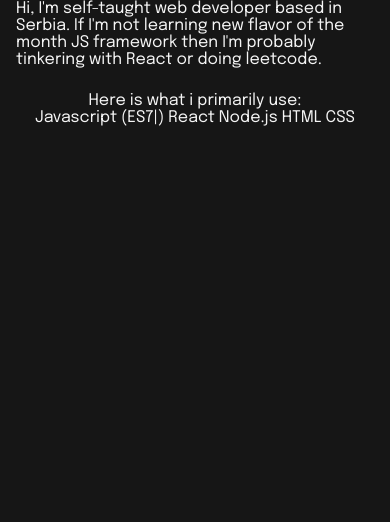
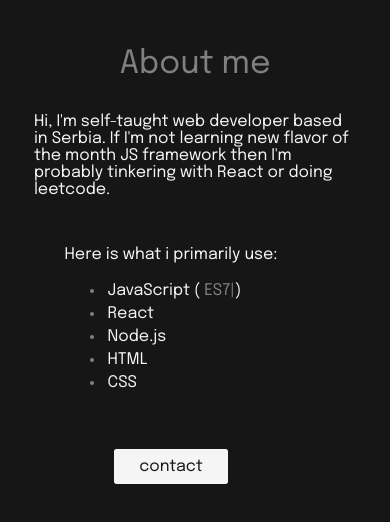
Before and after one commit to vosse/portfolio, a React (Create React App) app: page /about in a window 390 px wide. Shown: the top 522 px of the page. Built offline with nearby package versions, Linux system fonts and the light colour scheme.

Commit message:
added about page

```diff
--- a/src/Components/About.js
+++ b/src/Components/About.js
@@ -1,5 +1,6 @@
 import React, { useEffect } from 'react'
 import Typed from 'typed.js'
+import { Link } from 'react-router-dom'
 
 
 export const About = () => {
@@ -14,29 +15,45 @@ export const About = () => {
             backSpeed: 60,
             showCursor: true,
             cursorChar: '|',
+            loop: true
         }
 
-        let typed = new Typed('#typed-text', options)
+        let typed = new Typed('#abt-typed-text', options)
     }, [])
 
 
 
     return (
-        <div className="container">
+        <div className="aboutme-wrapper">
+            <div className="abt-container">
+                <div className="aboutme-container">
+                    <div className="aboutme-title">
+                        About me
+                    </div>
                     <div className="aboutme-text">
                         Hi, I'm self-taught web developer based in Serbia.
                         If I'm not learning new flavor of the month JS framework then I'm probably tinkering with React or doing leetcode.
                     </div>
+                    <div className="tech-wrapper">
                         <div className="tech-container">
                             <div className="tech-title">Here is what i primarily use:</div>
                             <div className="tech-stack">
-                    Javascript (ES<span id="typed-text"></span>)
-                    React
-                    Node.js
-                    HTML
-                    CSS
+                                <ul>
+                                <li className="tech-item"><span className="white-item">JavaScript ( <span className="grey">ES<span id="abt-typed-text"></span></span>)</span></li>
+                                <li className="tech-item"><span className="white-item">React</span></li>
+                                <li className="tech-item"><span className="white-item">Node.js</span></li>
+                                <li className="tech-item"><span className="white-item">HTML</span></li>
+                                <li className="tech-item"><span className="white-item">CSS</span></li>
+                                </ul>
+                            </div>
+                        </div>
+                        <div className="btn-pos-wrapper">
+                            <Link className='contact-btn' to='/contact'>contact</Link>
                         </div>
                     </div>
                 </div>
+            </div>
+
+        </div>
     )
 }
--- a/src/Components/Landing.js
+++ b/src/Components/Landing.js
@@ -42,10 +42,12 @@ export const Landing = () => {
                 <div  className="header-text">
                 <span className="grey-text">I build stuff with</span> <span id="typed-text"></span>
                 </div>
+                <div className='btn-container'>
+                    <Link className='aboutme-btn' to='/about'>about me</Link>
+                    <Link className='contact-btn' to='/contact'>contact</Link>
+                </div>
             </div>
-            <div className="header">
-                <Link className='aboutme-btn' to='/about'>about me</Link>
-            </div>
+
         </div>
     )
 }
--- a/src/index.css
+++ b/src/index.css
@@ -15,10 +15,21 @@ code {
 }
 
 
+
 .container {
   display: flex;
   flex-direction: column;
   justify-content: center;
+  align-items: center;
+  padding-left: 1em;
+  padding-right: 1em;
+}
+
+.abt-container {
+  padding-top: 3rem;
+  display: flex;
+  flex-direction: column;
+  justify-content: flex-start;
   align-items: center;
   padding-left: 1em;
   padding-right: 1em;
@@ -78,18 +89,61 @@ code {
   width: 6rem;
 }
 
+a {
+  color: whitesmoke;
+  text-decoration: none;
+}
+
+.btn-container {
+  padding-top: 3em;
+  display: flex;
+  flex-direction: row;
+
+}
+
+.aboutme-btn {
+  color: whitesmoke;
+  font-size: 1rem;
+  border: 1px solid whitesmoke;
+  border-radius: 3px;
+  padding-left: 1.5rem;
+  padding-right: 1.5rem;
+  padding-top: 0.5rem;
+  padding-bottom: 0.5rem;
+  margin-right: 3rem;
+}
+
+
+
 .contact-btn {
-  color:  rgb(29, 29, 29);
-  font-size: 1.5em;
-  text-transform: uppercase;
-  letter-spacing: 1px;
-  border: 1px solid rgb(29, 29, 29);
-  padding-top: 4px;
-  padding-bottom: 4px;
-  padding-left: 20px;
-  padding-right: 20px;
-  border-radius: 6px;
-  cursor: pointer;
+  color:  rgb(22, 22, 22);
+  font-size: 1rem;
+  border: 1px solid whitesmoke;
+  background-color: whitesmoke;
+  border-radius: 3px;
+  padding-left: 1.5rem;
+  padding-right: 1.5rem;
+  padding-top: 0.5rem;
+  padding-bottom: 0.5rem;
+}
+
+
+.aboutme-wrapper {
+  display: flex;
+  flex-direction: row;
+  padding-top: 5rem;
+}
+
+
+.aboutme-container {
+  width: 60%;
+}
+
+
+.aboutme-title {
+  color: grey;
+  font-size: 3rem;
+  padding-bottom: 2rem;
   text-align: center;
 }
 
@@ -97,25 +151,48 @@ code {
 .tech-container {
   padding-top: 1.5em;
   display: flex;
-  flex-direction: row;
-  flex-wrap: wrap;
+  flex-direction: column;
   justify-content: center;
 }
 
-.tech-icon {
-  padding-left: 5px;
-  padding-right: 5px;
-  width: 30px;
-  height: 30px;
+.tech-wrapper {
+  display: flex;
+  flex-direction: row;
+  align-items: center;
+  justify-content: space-around;
+
+}
+
+.btn-pos-wrapper {
+  text-align: center;
 }
 
 
 .tech-container {
+  padding-top: 3rem;
+  color: whitesmoke;
+}
+
+
+.tech-item {
+  padding: 3px;
+  color: grey;
+}
+
+.white-item {
   color: whitesmoke;
 }
 
 .aboutme-text {
   color: whitesmoke;
+}
+
+#abt-typed-text {
+  color: grey;
+}
+
+.grey {
+  color: grey;
 }
 
 
@@ -132,4 +209,36 @@ code {
   .header-text {
     font-size: 1rem;
   }
+
+  .aboutme-btn {
+
+    margin-right: 1.5rem;
+  }
+
+  .abt-container {
+    padding-top: 0rem;
+  }
+
+  .aboutme-wrapper {
+    padding-top: 3rem;
+  }
+
+  .aboutme-container {
+    width: 90%;
+  }
+
+  .aboutme-title {
+    font-size: 2rem;
+  }
+
+  .tech-wrapper {
+    display: flex;
+    flex-direction: column;
+    align-items: center;
+    padding-right: 3rem;
+  }
+
+  .btn-pos-wrapper {
+    padding-top: 3rem;
+  }
 }
```
Lines whose indentation alone changed are shown as unchanged.
